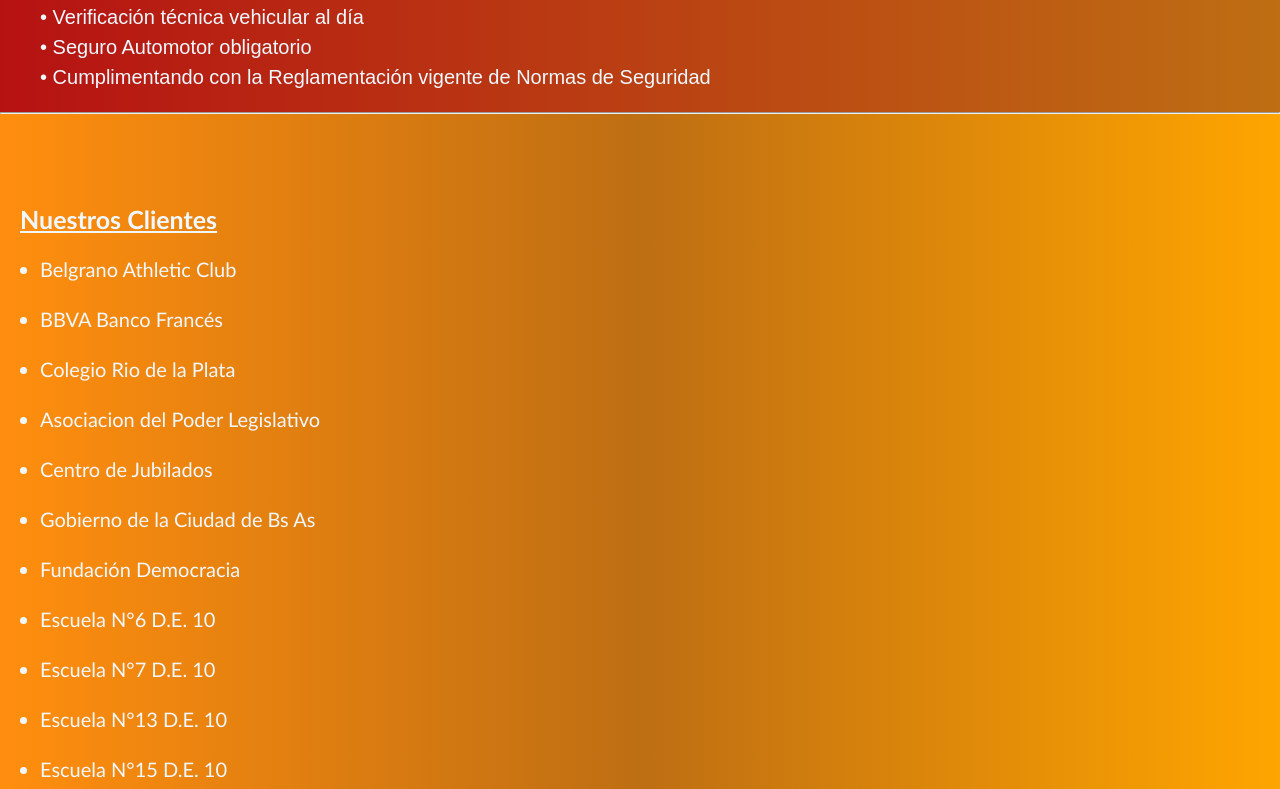
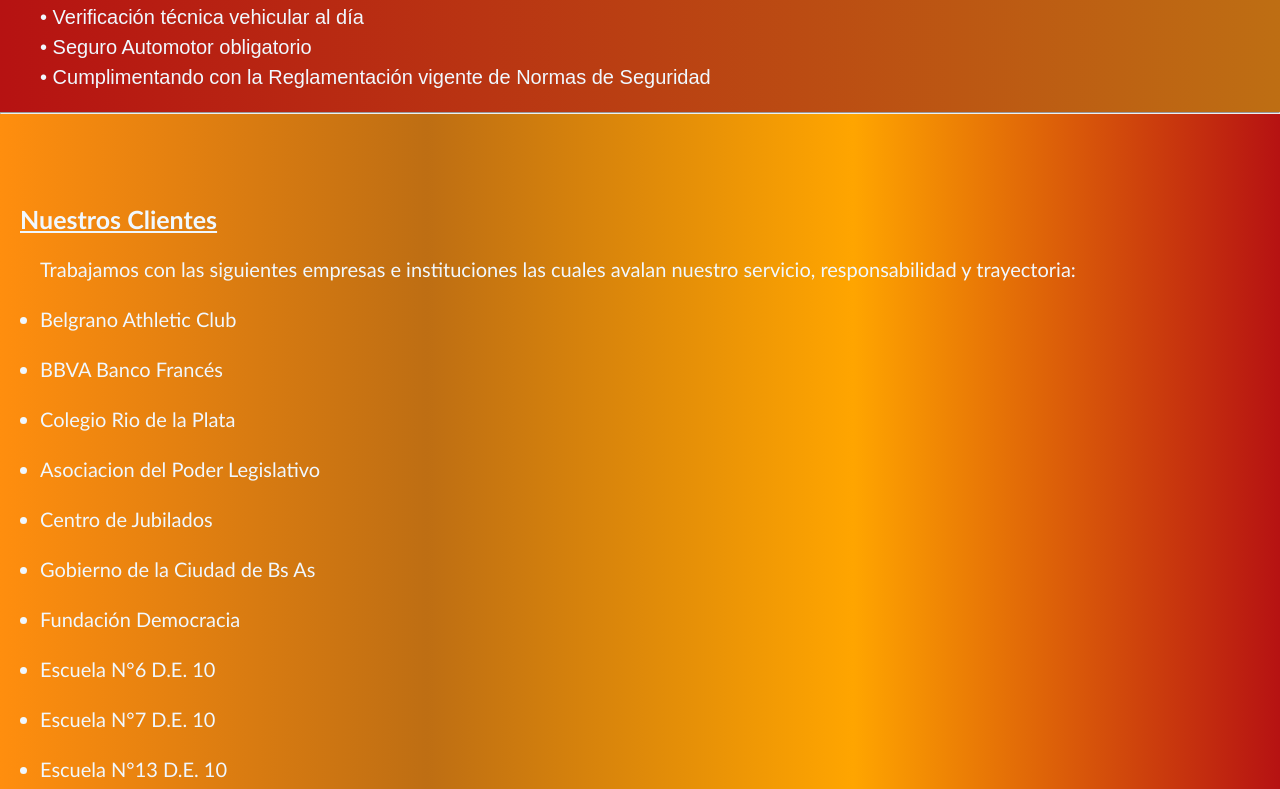
Before and after one commit to Gallo5/Transportes-Novelli, a Next.js app: page / in a window 1280 px wide. Shown: the part 3311-4100 px from the top of the page. Built offline with nearby package versions, Linux system fonts and the light colour scheme.

Commit message:
styles XI

```diff
--- a/src/app/globals.css
+++ b/src/app/globals.css
@@ -246,7 +246,7 @@
 }
 
 #Clientes {
-  background-image: linear-gradient(to right, #ff8e0e, #be6e13, orange);
+  background-image: linear-gradient(to right, #ff8e0e, #be6e13, orange, #b61212);
   font-family: 'Trebuchet MS', sans-serif !important;
 }
 
--- a/src/app/page.js
+++ b/src/app/page.js
@@ -136,6 +136,7 @@
         <div id="Clientes">
           <section>
             <h4>Nuestros Clientes</h4>
+            <p>Trabajamos con las siguientes empresas e instituciones las cuales avalan nuestro servicio, responsabilidad y trayectoria:</p>
             <ul>
               <li>Belgrano Athletic Club</li>
               <li>BBVA Banco Francés</li>
```
